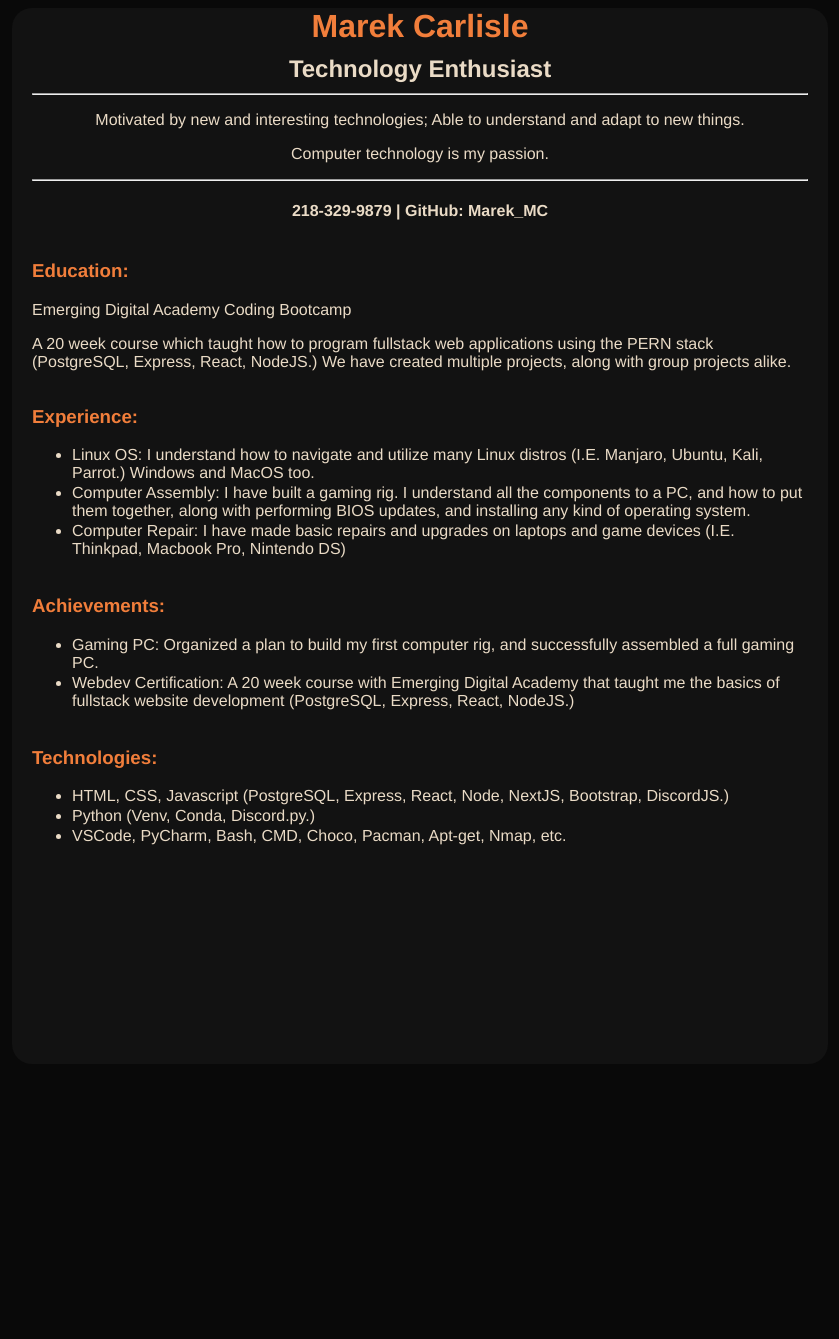
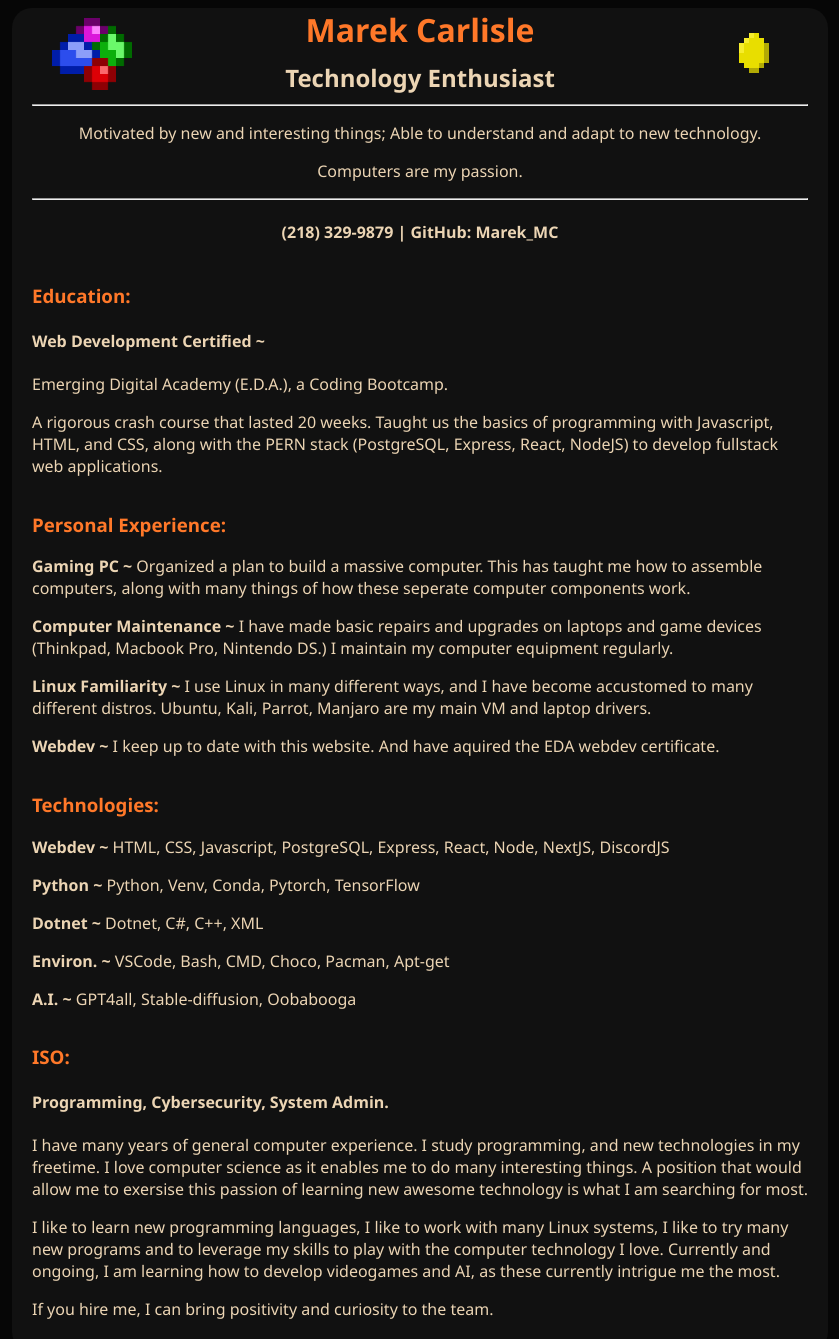
Before and after one commit to Marek-MC/Web-Resume, a plain HTML site: page main.html in a window 1280 px wide. Shown: the whole page, without its empty margins (220-1059 px from the left). Before the commit the page ends 1072 px from the top, so only its background shows below. Drawn offline with Linux system fonts and the light colour scheme.

Commit message:
big important changes

```diff
--- a/main.html
+++ b/main.html
@@ -9,8 +9,11 @@
 
 <body>
     <div id="page">
+
         <div id="pagecontent">
 
+            <img id="gems" src="./assets/gems.png" alt="gems" />
+            <img id="coin" src="./assets/coin.png" alt="coin" />
 
             <div id="titlebox">
                 <h1>Marek Carlisle</h1>
@@ -21,50 +24,82 @@
 
             <div id="summary">
                 <p>
-                    Motivated by new and interesting technologies; Able to understand and adapt to new things.
+                    Motivated by new and interesting things; Able to understand and adapt to new technology.
                 </p>
-                <p>Computer technology is my passion.</p>
+                <p>Computers are my passion.</p>
             </div>
 
             <hr />
 
-            <h4>218-329-9879 | GitHub: Marek_MC</h4>
+            <h4>(218) 329-9879 | GitHub: Marek_MC</h4>
 
             <div id="education">
                 <h3>Education:</h3>
-                <p>Emerging Digital Academy Coding Bootcamp</p>
-                <p>A 20 week course which taught how to program fullstack web applications using the PERN stack
-                    (PostgreSQL, Express, React, NodeJS.) We have created multiple projects, along with group projects
-                    alike.</p>
+                <h4>Web Development Certified ~</h4>
+                <p>Emerging Digital Academy (E.D.A.), a Coding Bootcamp.</p>
+                <p>
+                    A rigorous crash course that lasted 20 weeks. Taught us the basics of programming
+                    with Javascript, HTML, and CSS, along with the PERN stack (PostgreSQL, Express, React, NodeJS)
+                    to develop fullstack web applications.
+                </p>
+                <p></p>
             </div>
 
-            <div id="experience">
-                <h3>Experience: </h3>
-                <ul>
-                    <li>Linux OS: I understand how to navigate and utilize many Linux distros (I.E. Manjaro, Ubuntu,
-                        Kali, Parrot.) Windows and MacOS too.</li>
-                    <li>Computer Assembly: I have built a gaming rig. I understand all the components to a PC, and how to put them together, along with performing BIOS updates, and installing any kind of operating system.</li>
-                    <li>Computer Repair: I have made basic repairs and upgrades on laptops and game devices (I.E. Thinkpad, Macbook Pro, Nintendo DS)</li>
-                </ul>
-            </div>
+            <div id="projects">
+                <h3>Personal Experience:</h3>
+                <p>
+                    <strong>Gaming PC ~</strong> Organized a plan to build a massive computer. This has taught me how
+                    to assemble computers, along with many things of how these seperate computer
+                    components work.
+                </p>
+                <p>
+                    <strong>Computer Maintenance ~</strong> I have made basic repairs and upgrades on laptops and game devices
+                    (Thinkpad, Macbook Pro, Nintendo DS.) I maintain my computer equipment regularly.
+                </p>
+                <p>
+                    <strong>Linux Familiarity ~</strong> I use Linux in many different ways, and I have become accustomed to
+                    many different distros. Ubuntu, Kali, Parrot, Manjaro are my main VM and laptop drivers.
+                </p>
+                <p>
+                    <strong>Webdev ~</strong> I keep up to date with this website. And have aquired the EDA webdev certificate.
+                </p>
 
-            <div id="achievements">
-                <h3>Achievements:</h3>
-                <ul>
-                    <li>Gaming PC: Organized a plan to build my first computer rig, and successfully assembled a full
-                        gaming PC.</li>
-                    <li>Webdev Certification: A 20 week course with Emerging Digital Academy that taught me the basics
-                        of fullstack website development (PostgreSQL, Express, React, NodeJS.) </li>
-                </ul>
             </div>
 
             <div id="technologies">
                 <h3>Technologies:</h3>
-                <ul>
-                    <li>HTML, CSS, Javascript (PostgreSQL, Express, React, Node, NextJS, Bootstrap, DiscordJS.)</li>
-                    <li>Python (Venv, Conda, Discord.py.)</li>
-                    <li>VSCode, PyCharm, Bash, CMD, Choco, Pacman, Apt-get, Nmap, etc.</li>
-                </ul>
+                <p><strong>Webdev ~</strong> HTML, CSS, Javascript, PostgreSQL, Express, React, Node, NextJS, DiscordJS</p>
+                <p><strong>Python ~</strong> Python, Venv, Conda, Pytorch, TensorFlow</p>
+                <p><strong>Dotnet ~</strong> Dotnet, C#, C++, XML</p>
+                <p><strong>Environ. ~</strong> VSCode, Bash, CMD, Choco, Pacman, Apt-get</p>
+                <p><strong>A.I. ~</strong> GPT4all, Stable-diffusion, Oobabooga</p>
+
+            </div>
+
+            <div id="iso">
+                <h3>ISO:</h3>
+                <h4>
+                    Programming, Cybersecurity, System Admin.
+                </h4>
+                <p>
+                    I have many years of general computer experience. I study programming, and new technologies in my
+                    freetime. I love
+                    computer science as it enables me to do many interesting things. A position that would allow me to
+                    exersise this passion
+                    of learning new awesome technology is what I am searching for most.
+                </p>
+
+                <p>
+                    I like to learn new programming languages, I like to
+                    work with many Linux systems, I like to try many new programs and to leverage my skills to play with
+                    the computer technology I love.
+                    Currently and ongoing, I am learning how to develop videogames and AI, as these currently intrigue
+                    me the most.
+                </p>
+
+                <p>
+                    If you hire me, I can bring positivity and curiosity to the team.
+                </p>
             </div>
 
         </div>
--- a/styles.css
+++ b/styles.css
@@ -1,6 +1,6 @@
 body {
     font-family: 'Franklin Gothic Medium', 'Arial Narrow', Arial, sans-serif;
-    background-color: rgb(9, 9, 9);
+    background-color: rgb(6, 6, 6);
     /* background-image: url('content/SPAAACE.png');
     background-size: cover; */
 }
@@ -9,25 +9,33 @@ body {
 
 #page {
     width: 8.5in;
-    height: 11in;
+    height: 14in;
     margin: auto;
     border-radius: 20px;
     background-color: rgba(22, 22, 22, 70%);
 
+    font-family: 'Segoe UI', Tahoma, Geneva, Verdana, sans-serif;
+
 }
 
 #pagecontent {
-    color: rgb(234, 219, 198);
+    color: rgb(236, 213, 180);
 
 
     text-align: center;
     padding-left: 20px;
     padding-right: 20px;
 
+
+
 }
 
 #pagecontent h3, h1 {
-    color: rgb(241, 126, 59);
+    color: rgb(255, 120, 41);
+}
+
+#pagecontent p {
+
 }
 
 #pagecontent li {
@@ -65,3 +73,23 @@ h2 {
     float: left;
     text-align: left;
 }
+
+#iso {
+    float: left;
+    text-align: left;
+}
+
+#gems {
+    position: absolute;
+    width: 80px;
+    padding: 10px;
+    left: 20.5%;
+}
+
+#coin {
+    position: absolute;
+    width: 80px;
+    padding: 10px;
+    right: 20%;
+
+}
```
Also changed, not shown: assets/coin.png (added), assets/donut.png (added), assets/gems.png (added).
